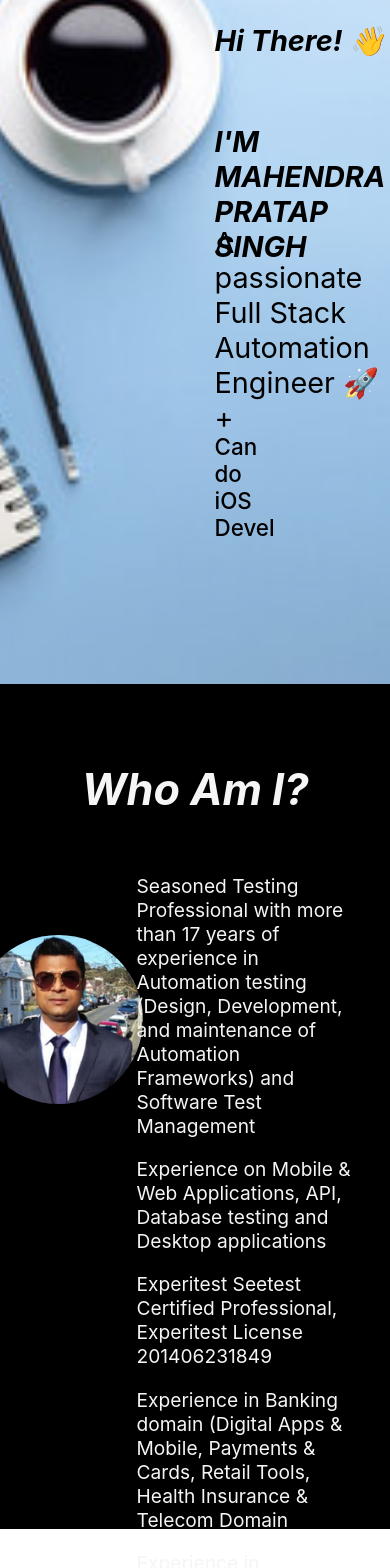
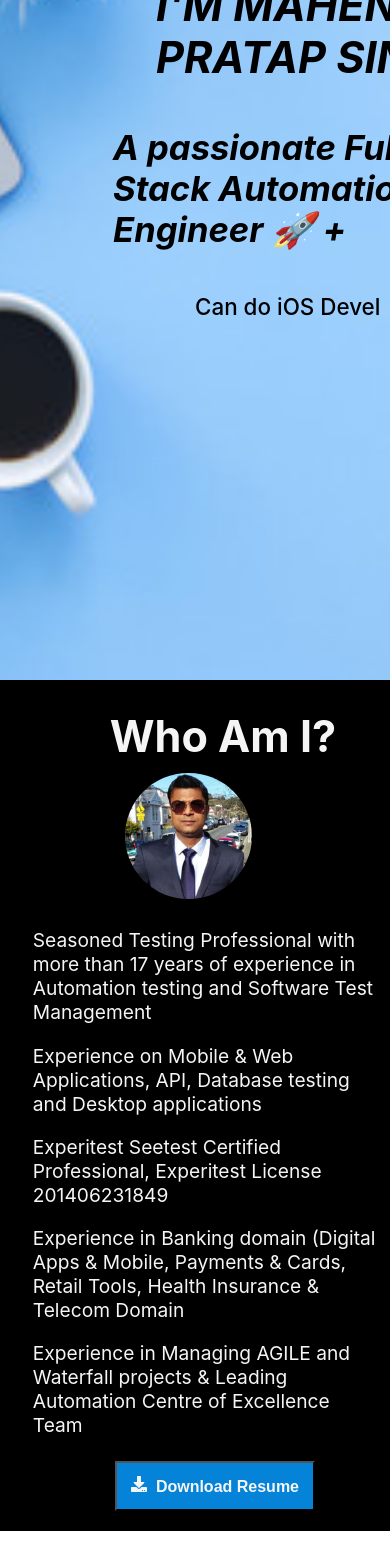
Before and after one commit to mahendra23/mahendrapratapsingh, a React (Create React App) app: page / in a window 390 px wide. Shown: the part 160-1728 px from the top of the page. After the commit the page ends 1691 px from the top, so only its background shows below. Built offline with nearby package versions, Linux system fonts and the light colour scheme.

Commit message:
who am i section code

```diff
--- a/package.json
+++ b/package.json
@@ -15,6 +15,7 @@
     "@types/react-dom": "^17.0.0",
     "react": "^17.0.2",
     "react-dom": "^17.0.2",
+    "react-icons": "^4.2.0",
     "react-query": "^3.17.0",
     "react-router-dom": "^5.2.0",
     "react-scripts": "4.0.3",
--- a/src/App.tsx
+++ b/src/App.tsx
@@ -2,6 +2,7 @@ import React, { useState, useEffect } from "react";
 import './App.scss';
 import HomeLayout from "./components/homelayout/HomeLayout";
 import Preloader from "./components/preloader/Preloader";
+import Grid from '@material-ui/core/Grid';
 
 function App() {
   const [load, upadateLoad] = useState(true);
@@ -14,9 +15,14 @@ function App() {
   return (
     <div>
       <Preloader load={load} />
-      <div className="App">
+      {/* <div className="App">
         <HomeLayout />
-      </div>
+      </div> */}
+      <Grid container className="App">
+        <Grid item xs={12} id="app-container">
+          <HomeLayout />
+        </Grid>
+      </Grid>
     </div>
   );
 }
--- a/src/components/homelayout/HomeLayout.scss
+++ b/src/components/homelayout/HomeLayout.scss
@@ -1,8 +1,4 @@
 .Home-layout {
-  display: flex;
-  flex-direction: column;
+  flex-grow: 1;
+  overflow: hidden;
 }
-.Home-layout {
-  display: flex;
-  flex-direction: column;
-}
--- a/src/components/homelayout/HomeLayout.tsx
+++ b/src/components/homelayout/HomeLayout.tsx
@@ -2,16 +2,14 @@ import React from 'react';
 import Grid from '@material-ui/core/Grid';
 import "./HomeLayout.scss";
 import WelcomeSection from '../welcomesection/WelcomeSection';
-import WhoAmI from '../whoamisection/WhoAmISection';
-import Divider from '@material-ui/core/Divider';
+import WhoAmISection from '../whoamisection/WhoAmISection';
 
 export default function HomeLayout() {
 
   return (
     <div className="Home-layout">
       <WelcomeSection />
-      <Divider />
-      <WhoAmI />
+      <WhoAmISection />
     </div>
   );
 }
@@ -20,53 +18,12 @@ export default function HomeLayout() {
 
 //   return (
 //     <div className="Home-layout">
-//       <Grid container >
-//         <Grid item xs={12} id="header-container">
-//           <Header />
-//         </Grid>
+//       <Grid container spacing={2}>
 //         <Grid item xs={12} id="welcome-container">
 //           <WelcomeSection />
 //         </Grid>
 //         <Grid item xs={12} id="whoami-container">
-//           <WhoAmI />
-//         </Grid>
-//         {/* <Grid item xs={12} id="skills-container">
-//           <Paper className={classes.paper}>xs=3</Paper>
-//         </Grid>
-//         <Grid item xs={12} id="experience-container">
-//           <Paper className={classes.paper}>xs=3</Paper>
-//         </Grid>
-//         <Grid item xs={12} id="personal-projects-container">
-//           <Paper className={classes.paper}>xs=3</Paper>
-//         </Grid> */}
-//       </Grid>
-//     </div>
-//   );
-// }
-
-// export default function HomeLayout() {
-//   const classes = useStyles();
-
-//   return (
-//     <div className={classes.root}>
-//       <Grid container spacing={2}>
-//         <Grid item xs={12} id="header-container">
-//           <Paper className={classes.paper}>xs=12</Paper>
-//         </Grid>
-//         <Grid item xs={12} >
-//           <Welcomecontainer />
-//         </Grid>
-//         <Grid item xs={12} id="about-container">
-//           <Paper className={classes.paper}>xs=3</Paper>
-//         </Grid>
-//         <Grid item xs={12} id="skills-container">
-//           <Paper className={classes.paper}>xs=3</Paper>
-//         </Grid>
-//         <Grid item xs={12} id="experience-container">
-//           <Paper className={classes.paper}>xs=3</Paper>
-//         </Grid>
-//         <Grid item xs={12} id="personal-projects-container">
-//           <Paper className={classes.paper}>xs=3</Paper>
+//           <WhoAmISection />
 //         </Grid>
 //       </Grid>
 //     </div>
--- a/src/components/welcomesection/WelcomeSection.scss
+++ b/src/components/welcomesection/WelcomeSection.scss
@@ -11,46 +11,7 @@
   background-position: center;
   background-size: cover;
   color: $textColorDark;
-}
-
-.Welcome-section-text {
-  flex-grow: 1;
-  width: 50%;
-  height:80vh;
-  position: relative;
-  top: 3%;
-  left: 50%;
-}
-
-.Welcome-heading {
-  font-size: $headingFontSize;
-  font-style: italic !important;
-  font-weight: bold;
-  position: absolute;
-  top: 10%;
-  left: 10%;
-}
-
-.Welcome-name {
-  font-size: $headingFontSize;
-  font-style: italic !important;
-  font-weight: bold;
-  position: absolute;
-  top: 25%;
-  left: 10%;
-}
-
-.Welcome-desc {
-  font-size: $headingFontSize;
-  position: absolute;
-  top: 40%;
-  left: 10%;
-}
-
-.Welcome-type {
-  position: absolute;
-  top: 75%;
-  left: 10%;
+  align-self: right;
 }
 
 .Typewriter__wrapper {
@@ -61,43 +22,6 @@
 .Typewriter__cursor {
   font-size: 2.4em !important;
 }
-
-@media (max-width: 767px) {
-  .Typewriter__wrapper {
-    font-size: 1.4em !important;
-    font-weight: 500 !important;
-    position: absolute !important;
-  }
-  .Typewriter__cursor {
-    display: none !important;
-  }
-  .Welcome-heading {
-    font-size: 1.8em !important;
-    font-style: italic !important;
-    font-weight: bold;
-    position: absolute;
-    top: 10%;
-    left: 10%;
-  }
-  .Welcome-name {
-    font-size: 1.8em !important;
-    font-style: italic !important;
-    font-weight: bold;
-    position: absolute;
-    top: 25%;
-    left: 10%;
-  }
-  .Welcome-desc {
-    font-size: 1.8em !important;
-    position: absolute;
-    top: 40%;
-    left: 10%;
-  }
-}
-.Welcome-section-text-img {
-  width: 100%;
-}
-
 .Welcome-wave {
   animation-name: wave-animation;
   animation-duration: 2.1s;
@@ -132,3 +56,60 @@
     transform: rotate(0deg);
   }
 }
+
+.welcomesection {
+  flex-grow: 1;
+  width: 100%;
+  height: 100vh;
+  color: $textColorDark;
+  background-image: url("../../images/home/home-bg2.jpg");
+  background-repeat: no-repeat;
+  background-position: center;
+  background-size:cover;
+  text-align: left;
+  word-wrap: break-word;
+};
+.welcometext {
+  font-size: $headingFontSize;
+  font-style: italic !important;
+  font-weight: bold;
+};
+.welcome {
+  position: relative;
+  left: 50%;
+}
+.welcomename {
+  position: relative;
+  left: 40%;
+}
+.welcomedesc {
+  position: relative;
+  left: 29%;
+};
+.welcometype {
+  position: relative;
+  left: 50%;
+}
+@media (max-width: 767px) {
+  .Typewriter__wrapper {
+    font-size: 1.4em !important;
+    font-weight: 500 !important;
+    // position: absolute !important;
+  }
+  .Typewriter__cursor {
+    display: none !important;
+  }
+  .welcome {
+    font-size: 1.0em !important;
+    font-style: italic !important;
+    font-weight: bold;
+  }
+  .welcomename {
+    font-size: 1.0em !important;
+    font-style: italic !important;
+    font-weight: bold;
+  }
+  .welcomedesc {
+    font-size: 0.8em !important;
+  }
+}
--- a/src/components/welcomesection/WelcomeSection.tsx
+++ b/src/components/welcomesection/WelcomeSection.tsx
@@ -1,41 +1,23 @@
 import React, { ReactElement } from 'react'
+import Grid from '@material-ui/core/Grid';
+import Type from "./Type";
 import "./WelcomeSection.scss";
-import Type from "./Type";
-import ArrowDropDownCircleRoundedIcon from '@material-ui/icons/ArrowDropDownCircleRounded';
-import Header from '../header/Header';
-
-// export default function WelcomeSection(): ReactElement {
-//     return (
-//         <div className="Welcome-section" id="welcome-section">
-//             <Grid container spacing={7}>
-//                 <Grid item xs={7} id="Welcome-section-text" className="Welcome-section-text">
-//                     <p className="Welcome-heading">Hi There! <span className="Welcome-wave">👋</span></p>
-//                     <p className="Welcome-heading">I'M MAHENDRA PRATAP SINGH</p>
-//                     <p className="Welcome-desc">A passionate Full Stack Automation Engineer 🚀 +</p>
-//                     <div style={{ padding: 50, textAlign: "left" }}>
-//                         <Type />
-//                     </div>
-//                 </Grid>
-//                 {/* <Grid item xs={5} id="Welcome-section-image" className="Welcome-section-image">
-//                      <img id="welcome-image" src={welcomeimage} className="Welcome-image" alt="home" />
-//                 </Grid> */}
-//             </Grid>
-//         </div>
-//     )
-// }
 
 export default function WelcomeSection(): ReactElement {
     return (
-        <div className="Welcome-section" id="welcome-section">
-            <Header />
-            <div id="Welcome-section-text" className="Welcome-section-text">
-                <p className="Welcome-heading">Hi There! <span className="Welcome-wave">👋</span></p>
-                <p className="Welcome-name">I'M MAHENDRA PRATAP SINGH</p>
-                <p className="Welcome-desc">A passionate Full Stack Automation Engineer 🚀 +</p>
-                <div className="Welcome-type">
-                    <Type />
-                </div>
-            </div>
+        <div className="welcomesection">
+            <Grid container spacing={1}>
+                <Grid item xs={12} className="welcometext">
+                    <p className="welcome">Hi There! <span className="Welcome-wave">👋</span></p>
+                    <p className="welcomename">I'M MAHENDRA PRATAP SINGH</p>
+                    <p className="welcomedesc">A passionate Full Stack Automation Engineer 🚀 +</p>
+                </Grid>
+                <Grid item xs={12}>
+                    <div className="welcometype">
+                        <Type />
+                    </div>
+                </Grid>
+            </Grid>
         </div>
     )
 }
--- a/src/components/whoamisection/WhoAmISection.scss
+++ b/src/components/whoamisection/WhoAmISection.scss
@@ -1,71 +1,84 @@
 @import "../../globalColor";
 
-.Whoami-section {
-    flex-grow: 1;
+.whoamisection {
     width: 100%;
-    height: 100vh;
-    background-color: $darkBackground;
+    height: autto;
+    display: flex;
     color: $textColor;
+    flex-direction: column;
+    padding: 20px;
 }
 
-.Whoami-section-heading {
+.whoamisection-heading-container {
     font-size: $headingFontSize;
-    font-style: italic !important;
-    font-weight: bold;
+    display: flex;
     position: relative;
-    top: 3%;
-}
-.Whoami-section-image-container {
-    flex-grow: 1;
-    position: relative;
-    top: 10%;
-    left: -35%;
+    left: 40%;
+    line-height: 1px;
 }
 
-.Whoami-section-image {
+.whoamisection-desc-container {
+    font-size: $smallFontSize;
+    text-align: left;
+    display: flex;
+    align-items: flex-start;
+}
+
+.whoamisection-desc-image-container {
+    position: relative;
+    left: 10%;
+}
+
+.whoamisection-desc-image {
     height: 20vh;
     border-radius: 50%;
 }
 
-.Whoami-section-text-container {
-    font-size: $smallFontSize;
-    flex-grow: 1;
-    width: 55%;
-    height:auto;
+.whoamisection-desc-detail {
+    max-width: 100%;
     position: relative;
-    top: -15%;
-    left: 35%;
-    text-align: left;
+    left: 20%;
+}
+
+.downloadResume-button {
+    width:200px;
+    height: 50px;
+    background-color: $mylightBlue;
+    font-size: $xsmallFontSize;
+    font-weight: bold;
+    color: $textColor;
 }
 
 @media (max-width: 767px) {
-    .Whoami-section-heading {
-        font-size: $headingFontSize;
-        font-style: italic !important;
-        font-weight: bold;
+    .whoamisection-heading-container {
+        font-size: $normalFontSize;
+        display: flex;
         position: relative;
-        top: 5%;
+        left: 23%;
     }
-    .Whoami-section-image-container {
-        flex-grow: 1;
+
+    .whoamisection-desc-container {
+        font-size: $smallFontSize;
+        text-align: left;
+        display: flex;
+        flex-direction: column;
+        align-items: flex-start;
+    }
+
+    .whoamisection-desc-image-container {
         position: relative;
-        top: 15%;
-        left: -35%;
+        left: 27%;
     }
-    .Whoami-section-image {
-        height: 20vh;
+
+    .whoamisection-desc-image {
+        height: 15vh;
         border-radius: 50%;
     }
+
+    .whoamisection-desc-detail {
+        max-width: 90%;
+        position: relative;
+        left: 2%;
+        padding:5px;
+    }
 }
-
-.Whoami-section-button {
-    // flex-grow: 1;
-    width: 50;
-    height: 35;
-    border-radius: 5%;
-    font-size: $smallFontSize;
-    font-style: italic !important;
-    font-weight: bold;
-    background-color: $myBlue;
-    background-size: cover;
-}
--- a/src/components/whoamisection/WhoAmISection.tsx
+++ b/src/components/whoamisection/WhoAmISection.tsx
@@ -1,36 +1,44 @@
-import Slide from '@material-ui/core/Slide';
 import React, { ReactElement } from 'react'
+import "./WhoAmISection.scss";
+import { FaDownload } from 'react-icons/fa';
 import mypic from "../../images/whoami/Mahen.jpg";
-import "./WhoAmISection.scss";
 
 const cardata = {
     title: "Who Am I?",
-    description: ["Seasoned Testing Professional with more than 17 years of experience in Automation testing (Design, Development, and maintenance of Automation Frameworks) and Software Test Management",
+    description: ["Seasoned Testing Professional with more than 17 years of experience in Automation testing and Software Test Management",
     "Experience on Mobile & Web Applications, API, Database testing and Desktop applications",
     "Experitest Seetest Certified Professional, Experitest License 201406231849",
     "Experience in Banking domain (Digital Apps & Mobile, Payments & Cards, Retail Tools, Health Insurance & Telecom Domain",
     "Experience in Managing AGILE and Waterfall projects & Leading Automation Centre of Excellence Team"]
-  }
+}
 
 const downloadResume = () => {
     //setOpen(!open);
 };
 
-export default function WhoAmI(): ReactElement {
+export default function WhoAmISection(): ReactElement {
     return (
-        <Slide direction="left" in={true} mountOnEnter unmountOnExit>
-            <div className="Whoami-section" id="whoami-section">
-                <h2 id="whoami-section-heading" className="Whoami-section-heading">{cardata.title}</h2>
-                <div id="whoami-section-image-container" className="Whoami-section-image-container">
-                    <img src={mypic} alt="" className="Whoami-section-image" />
+        <section>
+            <div id="whoamisection" className="whoamisection">
+                <div id="whoamisection-heading" className="whoamisection-heading-container">
+                    <h2>{cardata.title}</h2>
                 </div>
-                <div id="whoami-section-text-container" className="Whoami-section-text-container">
-                    {cardata.description.map((item) => (<p>{item}</p> ))}
+                <div id="whoamisection-desc" className="whoamisection-desc-container">
+                    <div className="whoamisection-desc-image-container">
+                        <img alt="Mahen" src={mypic} className="whoamisection-desc-image" />
+                    </div>
+                    <div className="whoamisection-desc-detail">
+                        {cardata.description.map((item) => (<p>{item}</p> ))}
+                    </div>
                 </div>
-                <button className="Whoami-section-button" onClick={downloadResume}>
-                    <i className="fa fa-download"></i>Download Resume
-                </button>
+                <div>
+                    <button onClick={downloadResume} className="downloadResume-button">
+                        <FaDownload />
+                        <b>&nbsp; Download Resume</b>
+                    </button>
+                </div>
             </div>
-        </Slide>
+        </section>
+
     )
 }
--- a/src/index.css
+++ b/src/index.css
@@ -12,8 +12,8 @@ code {
   font-family: source-code-pro, Menlo, Monaco, Consolas, 'Courier New',
     monospace;
 }
-
+/*
 body, html {
   height: 100%;
   margin: 0;
-}
+} */
```
Also changed, not shown: src/_globalColor.scss (+6 -5 lines), src/components/welcomesection/WelcomeSectionGrid.tsx (added, +23 -0 lines), src/constants.ts (added, +18 -0 lines), 1 other file (tests, documents, lock files or other folders).
